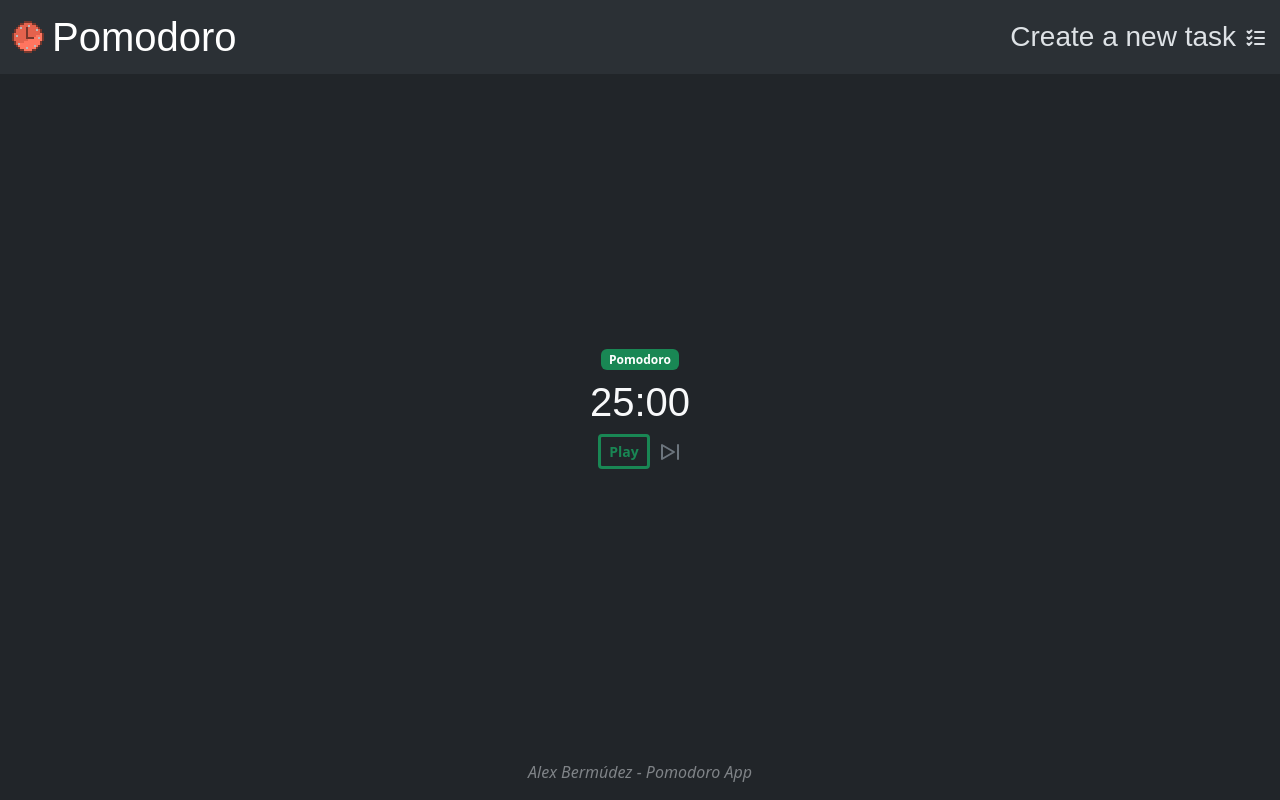
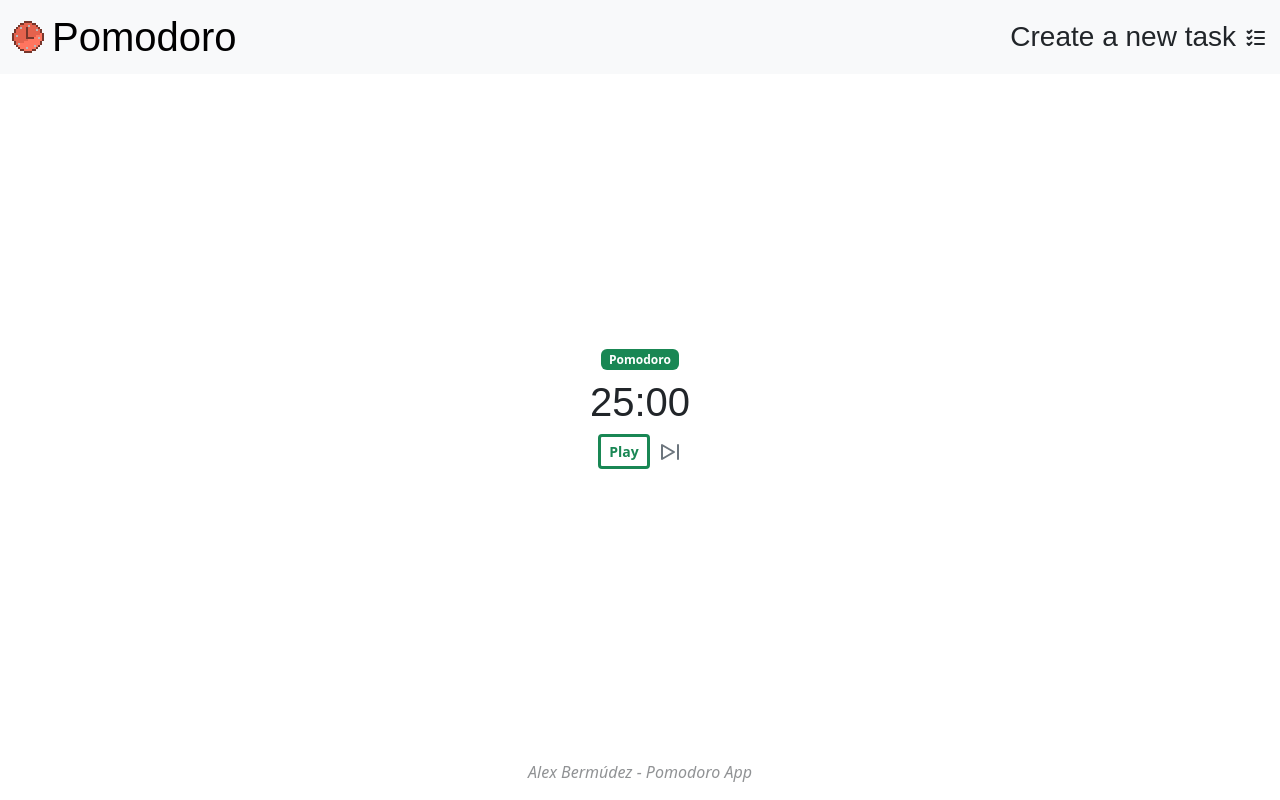
Before and after one commit to Alex-gb249/pomodoro-clock, a React (Vite) app: page / in a window 1280 px wide. Both pictures are taken after a click on the link "Create a new task". Built offline with nearby package versions, Linux system fonts and the light colour scheme; a web font is replaced by a local one.

Commit message:
Add theme change based on pomodoro also hide skip when customizing

```diff
--- a/src/components/task-manager/components/clock/Clock.tsx
+++ b/src/components/task-manager/components/clock/Clock.tsx
@@ -51,6 +51,8 @@ export function Clock() {
     setSeconds(newSeconds)
     setCustomSeconds(newSeconds)
 
+    document.documentElement.setAttribute('data-bs-theme', newSetIsBreak ? 'dark' : 'light')
+
     localStorage.setItem('isBreak', newSetIsBreak.toString())
     localStorage.setItem('savedSeconds', newSeconds.toString())
   }
@@ -69,6 +71,10 @@ export function Clock() {
 
     return () => clearInterval(interval)
   })
+
+  useEffect(() => {
+    document.documentElement.setAttribute('data-bs-theme', isBreak ? 'dark' : 'light')
+  }, [])
 
   const handleCustomize = () => {
     setIsRunning(false)
@@ -124,7 +130,7 @@ export function Clock() {
             />
           </>
         ) : (
-          <h1 className='text-light text-center clickable fs-1' onClick={handleCustomize}>
+          <h1 className='text-center clickable fs-1' onClick={handleCustomize}>
             {secondsToClock(seconds)}
           </h1>
         )}
@@ -154,9 +160,11 @@ export function Clock() {
             Resume
           </button>
         )}
-        <a className='clickable text-secondary ms-2' onClick={handleSkip}>
-          <Skip />
-        </a>
+        {!isCustomizing && (
+          <a className='clickable text-secondary ms-2' onClick={handleSkip}>
+            <Skip />
+          </a>
+        )}
       </div>
     </div>
   )
```
